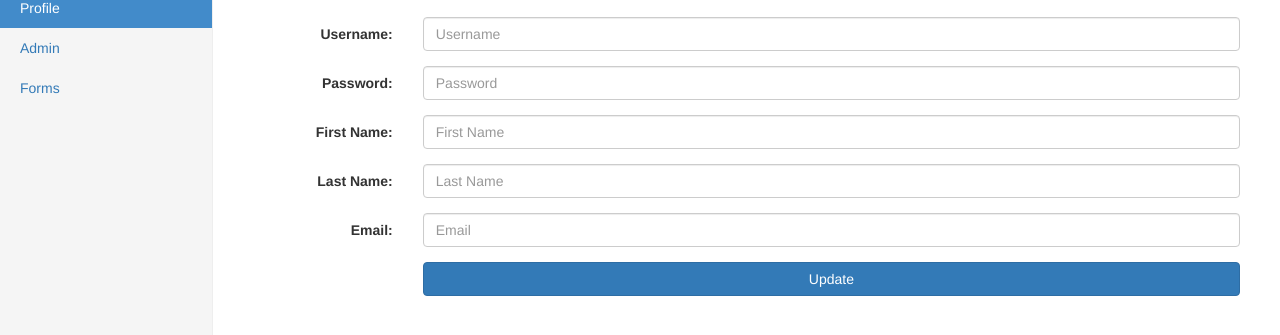
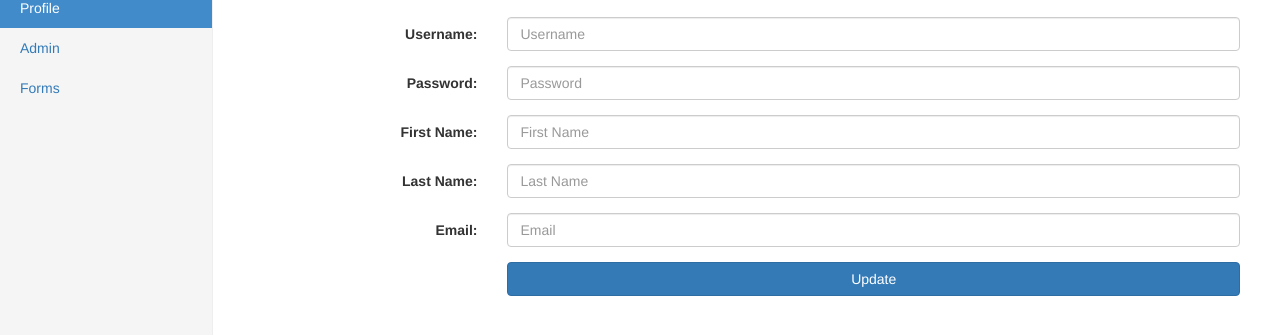
Before and after one commit to afan31/WebDevSpring2016, a website: page public/assignment/profile.html in a window 1280 px wide. Shown: the part 123-458 px from the top of the page. Drawn offline with nearby package versions, Linux system fonts and the light colour scheme.

Commit message:
Making minor code changes in the pages

```diff
--- a/public/assignment/profile.html
+++ b/public/assignment/profile.html
@@ -51,39 +51,39 @@
         <div class="col-sm-9 col-sm-offset-3 col-md-10 col-md-offset-2 main">
             <h1 class="page-header">Profile</h1>
 
-            <form class="form-horizontal" role="form">
+            <form class="form-horizontal" role="form" action="profile.html">
                 <div class="form-group">
-                    <label class="control-label col-md-2" for="username">Username:</label>
-                    <div class="col-md-10">
+                    <label class="control-label col-sm-3" for="username">Username:</label>
+                    <div class="col-sm-9">
                         <input type="text" class="form-control" id="username" placeholder="Username">
                     </div>
                 </div>
                 <div class="form-group">
-                    <label class="control-label col-md-2" for="pwd">Password:</label>
-                    <div class="col-md-10">
+                    <label class="control-label col-sm-3" for="pwd">Password:</label>
+                    <div class="col-sm-9">
                         <input type="password" class="form-control" id="pwd" placeholder="Password">
                     </div>
                 </div>
                 <div class="form-group">
-                    <label class="control-label col-md-2" for="firstName">First Name:</label>
-                    <div class="col-md-10">
+                    <label class="control-label col-sm-3" for="firstName">First Name:</label>
+                    <div class="col-sm-9">
                         <input type="text" class="form-control" id="firstName" placeholder="First Name">
                     </div>
                 </div>
                 <div class="form-group">
-                    <label class="control-label col-md-2" for="lastName">Last Name:</label>
-                    <div class="col-md-10">
+                    <label class="control-label col-sm-3" for="lastName">Last Name:</label>
+                    <div class="col-sm-9">
                         <input type="text" class="form-control" id="lastName" placeholder="Last Name">
                     </div>
                 </div>
                 <div class="form-group">
-                    <label class="control-label col-md-2 " for="email">Email:</label>
-                    <div class="col-md-10">
+                    <label class="control-label col-sm-3" for="email">Email:</label>
+                    <div class="col-sm-9">
                         <input type="email" class="form-control" id="email" placeholder="Email">
                     </div>
                 </div>
                 <div class="form-group">
-                    <div class="col-md-offset-2 col-sm-10">
+                    <div class="col-sm-offset-3 col-sm-9">
                         <button type="submit" class="btn btn-primary btn-block">Update</button>
                     </div>
                 </div>
```
Also changed, not shown: public/assignment/login.html (+5 -5 lines), public/assignment/register.html (+9 -9 lines), public/css/style.css (line endings or trailing spaces).
